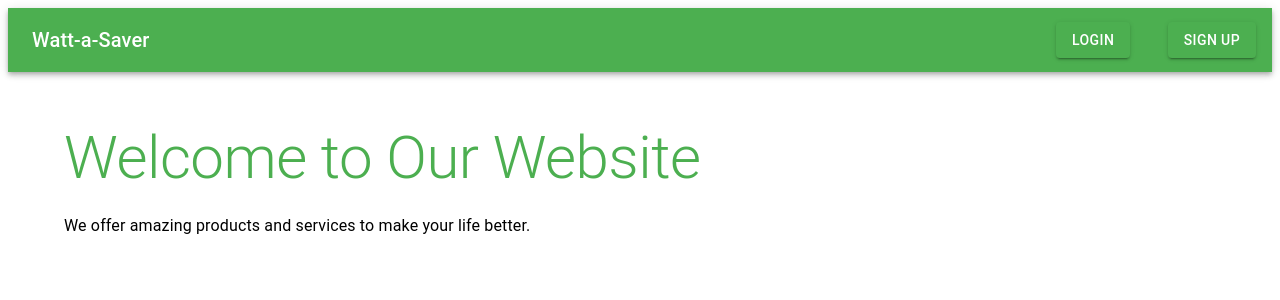
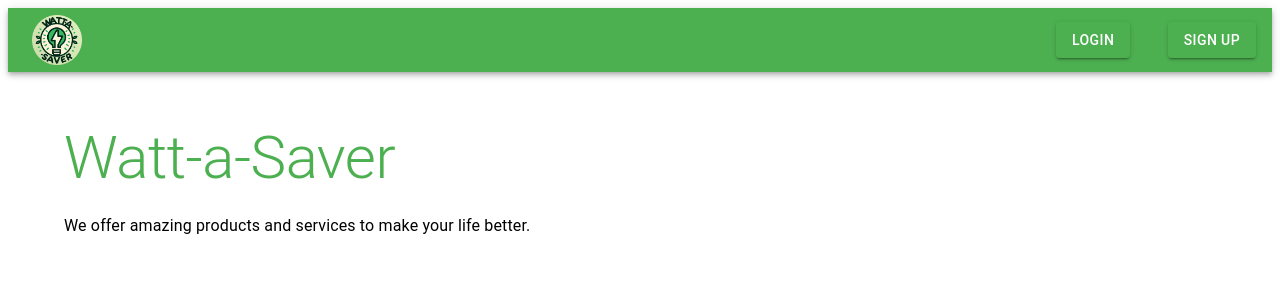
Before and after one commit to kaagaj-bottle/watt-a-saver, a React (Vite) app in the folder client/: page / in a window 1280 px wide. Shown: the top 300 px of the page. Built offline with nearby package versions, Linux system fonts and the light colour scheme.

Commit message:
name change in front page

```diff
--- a/client/src/pages/Home.jsx
+++ b/client/src/pages/Home.jsx
@@ -2,6 +2,8 @@ import React from 'react';
 import { Button, Typography, Container, AppBar, Toolbar, Box } from '@mui/material';
 import { Link } from 'react-router-dom';
 import { greenAccent } from '../utils/globalConsts';
+import Logo from '../assets/wattasaver.png'
+
 const Home = () => {
   return (
     <div>
@@ -16,7 +18,9 @@ const Home = () => {
           alignItems: 'center'
         }}>
         <Toolbar>
-          <Typography variant="h6">Watt-a-Saver</Typography>
+          <Typography variant="h6" sx={{ display: "flex", justifyContent: "center", alignItems: "center" }}>
+            <Box component="img" src={Logo} sx={{ width: "50px" }} />
+          </Typography>
         </Toolbar>
         <Box sx={{
           width: '200px',
@@ -46,7 +50,7 @@ const Home = () => {
       </AppBar>
       <Container>
         <Typography variant="h2" style={{ color: greenAccent, marginTop: '50px' }}>
-          Welcome to Our Website
+          Watt-a-Saver
         </Typography>
         <Typography variant="body1" style={{ marginTop: '20px' }}>
           We offer amazing products and services to make your life better.
```
Also changed, not shown: client/src/assets/wattasaver.png (added).
